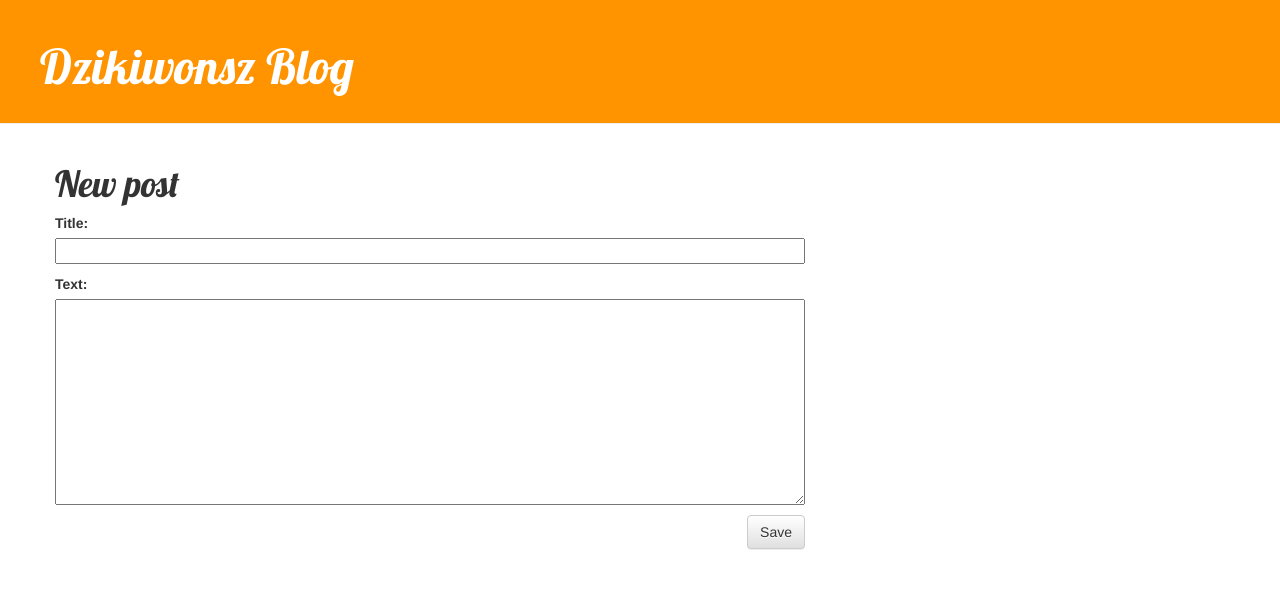
After one commit to owczyped/my-first-blog, a Django app: page /post/new/ in a window 1280 px wide. The commit adds this page. Shown: the top 589 px of the page. Run offline with Django 3.2, Linux system fonts and the light colour scheme; some libraries are stand-ins or nearby versions.

Commit message:
Added views to create/edit blog post inside the site.

```diff
--- /dev/null
+++ b/blog/forms.py
@@ -0,0 +1,7 @@
+from django import forms
+from .models import Post
+
+class PostForm(forms.ModelForm):
+    class Meta:
+        model = Post
+        fields = ('title', 'text')
--- a/blog/static/css/blog.css
+++ b/blog/static/css/blog.css
@@ -19,7 +19,7 @@ h1, h2, h3, h4 {
 }
 
 .date {
-    float: top;
+    float: right;
     color: #828282;
 }
 
--- a/blog/templates/blog/base.html
+++ b/blog/templates/blog/base.html
@@ -9,6 +9,9 @@
     </head>
     <body>
         <div class="page-header">
+            {% if user.is_authenticated %}
+                <a href="{% url "post_new" %}" class="top-menu"><span class="glyphicon glyphicon-plus"></span></a>
+            {% endif %}
             <h1><a href="/">Dzikiwonsz Blog</a></h1>
         </div>
         <div class="content container">
--- a/blog/templates/blog/post_detail.html
+++ b/blog/templates/blog/post_detail.html
@@ -7,6 +7,7 @@
                 {{ post.published_date }}
             </div>
         {% endif %}
+        <a class="btn btn-default" href="{% url "post_edit" pk=post.pk %}"><span class="glyphicon glyphicon-pencil"></span></a>
         <h1>{{ post.title }}</h1>
         <p>{{ post.text|linebreaks }}</p>
     </div>
--- /dev/null
+++ b/blog/templates/blog/post_edit.html
@@ -0,0 +1,9 @@
+{% extends "blog/base.html" %}
+
+{% block content %}
+    <h1>New post</h1>
+    <form method="POST" class="post-form">{% csrf_token %}
+        {{ form.as_p }}
+        <button type="submit" class="save btn btn-default">Save</button>
+    </form>
+{% endblock %}
--- a/blog/urls.py
+++ b/blog/urls.py
@@ -3,5 +3,7 @@ from . import views
 
 urlpatterns = [
     url(r'^$', views.post_list, name='post_list'),
-    url(r'^post/(?P<pk>[0-9]+)/$', views.post_detail, name='post_detail')
+    url(r'^post/(?P<pk>[0-9]+)/$', views.post_detail, name='post_detail'),
+    url(r'^post/new/$', views.post_new, name='post_new'),
+    url(r'^post/(?P<pk>[0-9]+)edit/$', views.post_edit, name='post_edit'),
 ]
--- a/blog/views.py
+++ b/blog/views.py
@@ -1,7 +1,9 @@
 from django.shortcuts import render
 from django.utils import timezone
 from django.shortcuts import  render, get_object_or_404
+from django.shortcuts import redirect
 from .models import Post
+from .forms import PostForm
 
 
 def post_list(request):
@@ -12,3 +14,31 @@ def post_list(request):
 def post_detail(request, pk):
     post = get_object_or_404(Post, pk=pk)
     return render(request, 'blog/post_detail.html', {'post': post})
+
+def post_new(request):
+    if request.method == "POST":
+        form = PostForm(request.POST)
+        if form.is_valid():
+            post = form.save(commit=False)
+            post.author = request.user
+            post.published_date = timezone.now()
+            post.save()
+            return redirect('blog.views.post_detail', pk=post.pk)
+
+    else:
+        form = PostForm()
+    return render(request, 'blog/post_edit.html', {'form': form})
+
+def post_edit(request, pk):
+    post = get_object_or_404(Post, pk=pk)
+    if request.method == "POST":
+        form = PostForm(request.POST, instance = post)
+        if form.is_valid():
+            post = form.save(commit=False)
+            post.author = request.user
+            post.published_date = timezone.now()
+            post.save()
+            return redirect('blog.views.post_detail', pk=post.pk)
+    else:
+        form = PostForm(instance=post)
+    return render(request, 'blog/post_edit.html', {'form': form})
```
